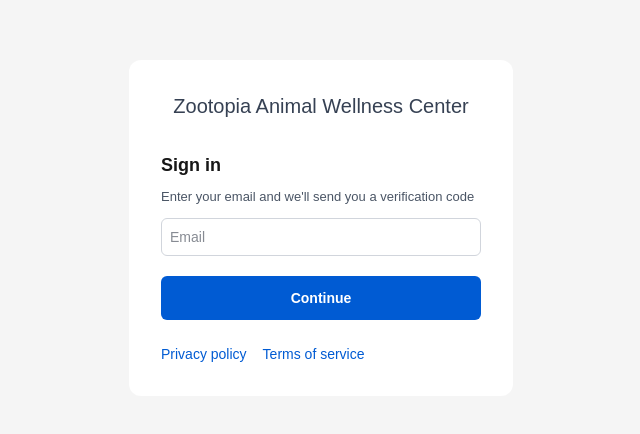
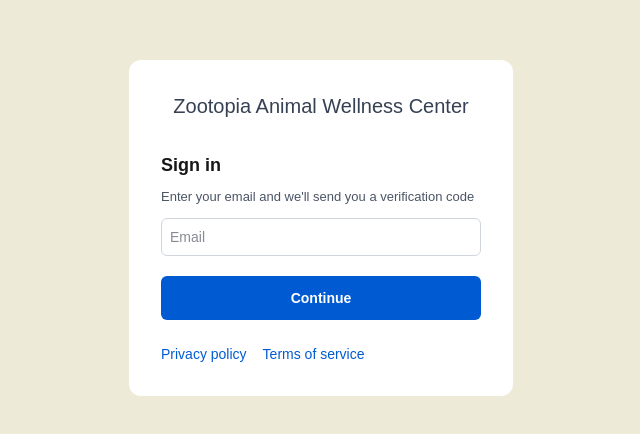
Before and after one commit to the-code-machine/zootopia-frontend, a Next.js app: page /login in a window 1280 px wide. Shown: the part 172-606 px from the top of the page, without its empty margins (319-959 px from the left). Built offline with nearby package versions, Linux system fonts and the light colour scheme; no server answers.

Commit message:
updateupdate

```diff
--- a/src/app/globals.css
+++ b/src/app/globals.css
@@ -18,7 +18,6 @@
   --color-secondary: #3cd3e1;
 }
 body {
-  background: var(--background);
   color: var(--foreground);
   font-family: "Pretendard Variable", sans-serif;
 }
--- a/src/components/screens/Auth.tsx
+++ b/src/components/screens/Auth.tsx
@@ -78,7 +78,7 @@ const LoginComponent: React.FC = () => {
   };
 
   return (
-    <div className="flex min-h-screen items-center justify-center md:bg-[#F5F5F5] w-full">
+    <div className="flex min-h-screen items-center justify-center bg-[#edebd7] w-full">
       <div className="w-full max-w-sm rounded-xl  p-8 bg-white ">
         <h1 className="sm:text-xl text-2xl font-normal text-center text-gray-700">
           Zootopia Animal Wellness Center
```
